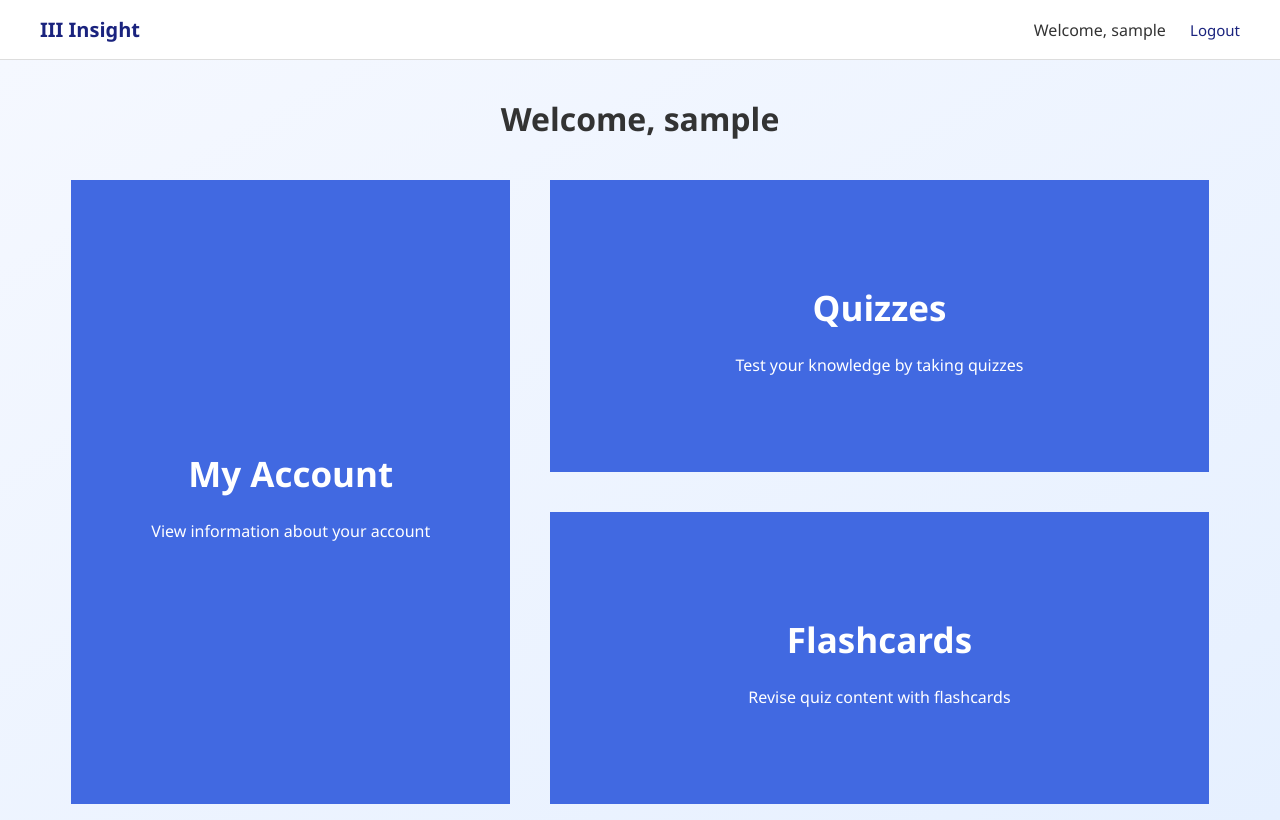
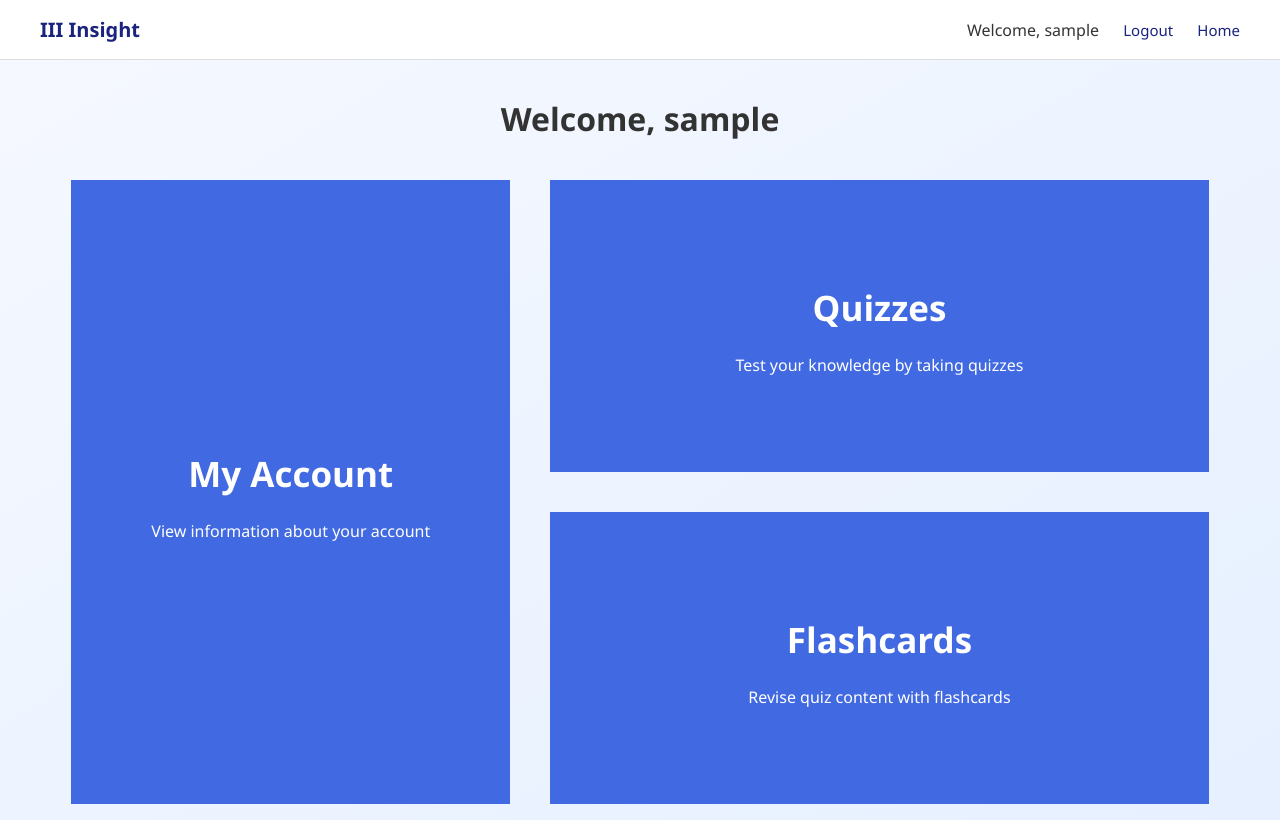
Before and after one commit to BenjaminWray/CSC2033_Team31, a Flask app: page /home in a window 1280 px wide. Run offline with Flask 3, Linux system fonts and the light colour scheme; the visitor is signed in with stand-in values (Sample User, id 1).

Commit message:
made home page link to correct existing pages

```diff
--- a/flaskr/app.py
+++ b/flaskr/app.py
@@ -1,14 +1,7 @@
-from flask import render_template
-
 from flaskr.config import app
 from flaskr.views import auth_bp
 
 app.register_blueprint(auth_bp)
 
-@app.route('/')
-def index():
-    return render_template('index.html')
-
-
 if __name__ == '__main__':
     app.run(debug=True, host="0.0.0.0")
--- a/flaskr/templates/account.html
+++ b/flaskr/templates/account.html
@@ -37,7 +37,7 @@
 
     <!-- Return Home -->
     <div style="margin-top: 50px;">
-        <a href="{{ url_for('index') }}">
+        <a href="{{ url_for('auth.home') }}">
             <button style="padding: 10px 24px; font-size: 15px; border: 1px solid #aaa;
                            border-radius: 6px; background-color: white; cursor: pointer;">
                 Return Home
--- a/flaskr/templates/base.html
+++ b/flaskr/templates/base.html
@@ -11,7 +11,7 @@
     <!-- Navigation Bar -->
     <nav class="navbar">
         <div class="navbar-left">
-            <a href="{{ url_for('index') }}" class="navbar-logo">III Insight</a>
+            <a href="{{ url_for('auth.index') }}" class="navbar-logo">III Insight</a>
         </div>
         <div class="navbar-right">
             {% if current_user.is_authenticated %}
@@ -23,8 +23,8 @@
             {% else %}
                 <a href="{{ url_for('auth.signup') }}">Sign Up</a>
                 <a href="{{ url_for('auth.login') }}">Login</a>
-                <a href="{{ url_for('auth.home') }}">Guest</a>
             {% endif %}
+            <a href="{{ url_for('auth.home') }}">Home</a>
         </div>
     </nav>
 
--- a/flaskr/templates/home.html
+++ b/flaskr/templates/home.html
@@ -10,15 +10,15 @@
             {% endif %}
 
             <div class="home-grid-container">
-                <a href="{{ url_for('index') }}" class="home-grid-button" style="grid-row: 1 / span 2;">
+                <a href="{{ url_for('auth.account') }}" class="home-grid-button" style="grid-row: 1 / span 2;">
                     <h1>My Account</h1>
                     <p>View information about your account</p>
                 </a>
-                <a href="{{ url_for('index') }}" class="home-grid-button">
+                <a href="{{ url_for('auth.index') }}" class="home-grid-button">
                     <h1>Quizzes</h1>
                     <p>Test your knowledge by taking quizzes</p>
                 </a>
-                <a href="{{ url_for('index') }}" class="home-grid-button">
+                <a href="{{ url_for('auth.index') }}" class="home-grid-button">
                     <h1>Flashcards</h1>
                     <p>Revise quiz content with flashcards</p>
                 </a>
--- a/flaskr/views.py
+++ b/flaskr/views.py
@@ -8,6 +8,10 @@ from models.database import db, create_user, User, login_manager
 
 auth_bp = Blueprint('auth', __name__)
 
+# Index page
+@auth_bp.route('/')
+def index():
+    return render_template('index.html')
 
 # Admin access restriction decorator
 def admin_required(f):
@@ -70,6 +74,11 @@ def delete_user(user_id):
     db.session.commit()
     flash(f"User {user.username} deleted.", "success")
     return redirect(url_for('auth.admin_dashboard'))
+
+# Home route
+@auth_bp.route('/home')
+def home():
+    return render_template('home.html')
 
 
 # User account route
@@ -158,8 +167,4 @@ def login():
 def logout():
     logout_user()
     flash("You have been logged out.", "success")
-    return redirect(url_for('index'))
-
-@auth_bp.route('/home')
-def home():
-    return render_template("home.html")
+    return redirect(url_for('auth.index'))
```
